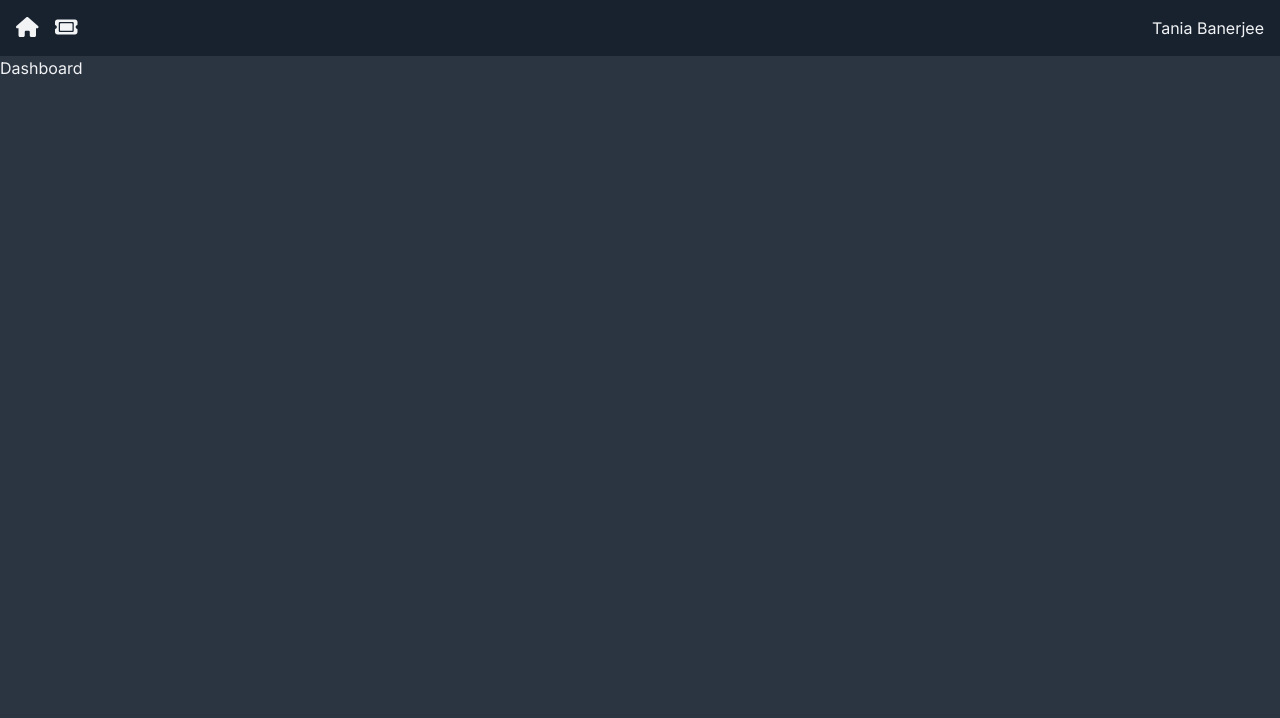
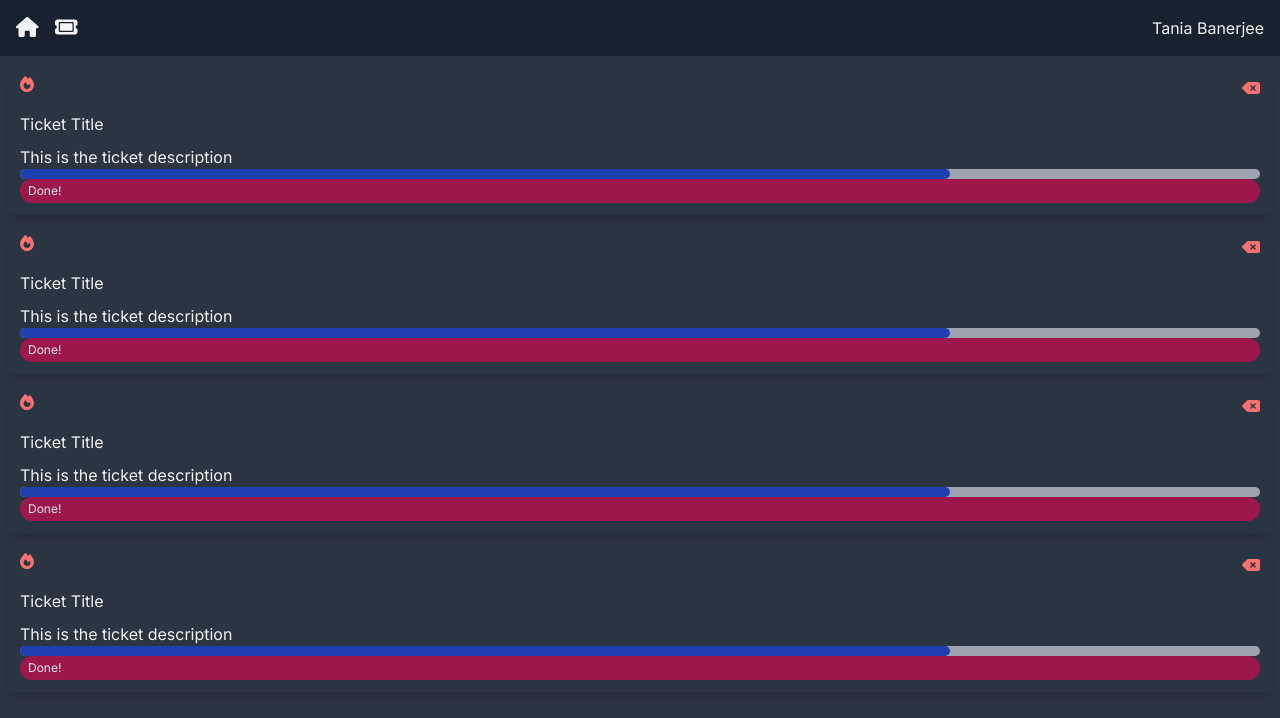
Before and after one commit to taniaban2712/Ticket-Management-System, a Next.js app: page / in a window 1280 px wide. Shown: the top 718 px of the page. Built offline with nearby package versions, Linux system fonts and the light colour scheme.

Commit message:
adding multiple tickets to the dashboard

```diff
--- a/app/page.jsx
+++ b/app/page.jsx
@@ -1,8 +1,14 @@
+import TicketCard from "./{components}/TicketCard"
 
 
 const Dashboard = () => {
   return (
-    <div>Dashboard</div>
+    <div>
+      <TicketCard/>
+      <TicketCard/>
+      <TicketCard/>
+      <TicketCard/>
+    </div>
   )
 }
 
--- /dev/null
+++ b/app/{components}/PriorityDisplay.jsx
@@ -0,0 +1,14 @@
+import { faFire } from '@fortawesome/free-solid-svg-icons'
+import { FontAwesomeIcon } from '@fortawesome/react-fontawesome'
+import React from 'react'
+
+const PriorityDisplay = () => {
+  return (
+    <div className='flex justify-start align-baseline'>
+        <FontAwesomeIcon icon={faFire} className='text-red-400'/>
+
+    </div>
+  )
+}
+
+export default PriorityDisplay
--- /dev/null
+++ b/app/{components}/ProgressDisplay.jsx
@@ -0,0 +1,13 @@
+import React from 'react'
+
+const ProgressDisplay = () => {
+  return (
+    <div className='w-full bg-gray-400 rounded-full h-2.5'>
+        <div className='bg-blue-800 h-2.5 rounded-full' style={{width:"75%"}}>
+
+        </div>
+    </div>
+  )
+}
+
+export default ProgressDisplay
--- a/app/{components}/TicketCard.jsx
+++ b/app/{components}/TicketCard.jsx
@@ -1,11 +1,24 @@
 import { FontAwesomeIcon } from '@fortawesome/react-fontawesome'
 import React from 'react'
 import DeleteBlock from './deleteBlock'
+import PriorityDisplay from './PriorityDisplay'
+import ProgressDisplay from './ProgressDisplay'
+import StatusDisplay from './statusDisplay'
 
 const TicketCard = () => {
   return (
-    <div>
-        <DeleteBlock/>
+    <div className='flex flex-col bg-ard hover:bg-card-hover rounded-md shadow-lg p-3 m-2'>
+        <div className='flex mb-3'>
+            <PriorityDisplay/>
+            <div className='ml-auto'>
+            <DeleteBlock/>
+            </div>
+        </div>
+        <h4>Ticket Title</h4>
+        <hr className='h-px border-0 bg-page mb-2'/>
+        <p className='whitespace-pre-wrap'>This is the ticket description</p>
+        <ProgressDisplay/>
+        <StatusDisplay/>
     </div>
 
   )
--- /dev/null
+++ b/app/{components}/statusDisplay.jsx
@@ -0,0 +1,11 @@
+import React from 'react'
+
+const StatusDisplay = () => {
+  return (
+    <span className='inline-block rounded-full px-2 py-1 text-xs front-semibold text-gray-200 bg-pink-800'>
+        Done!
+    </span>
+  )
+}
+
+export default StatusDisplay
```
